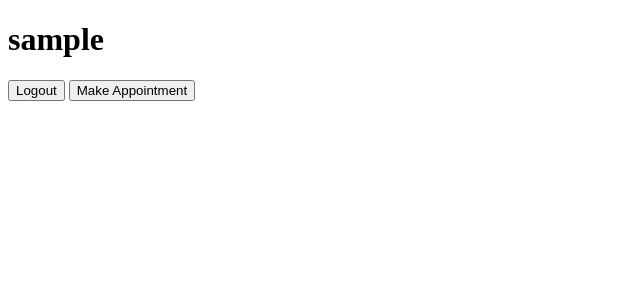
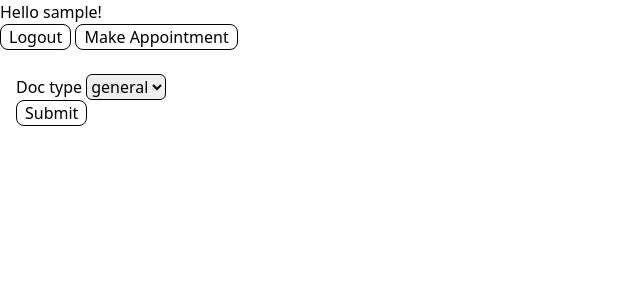
Before and after one commit to charan002/dissertation, a Flask app: page / in a window 1280 px wide. Shown: the top 300 px of the page, without its empty margins (0-640 px from the left). Run offline with Flask 3, Linux system fonts and the light colour scheme; the visitor is signed in with stand-in values (Sample User, id 1); a database or web service that is not in the repository returns one stand-in record (values such as "Sample title").

Commit message:
Code refactoring

```diff
--- a/app.py
+++ b/app.py
@@ -1,14 +1,9 @@
 from flask import Flask
-from flask import request
-from flask import render_template
-from flask import jsonify
-from flask import session
-from flask import redirect
 
-from pymongo import MongoClient
+from routes.doctorroutes import doctor_routes
 
-from validator import signup_validator
-from validator import login_validator
+from routes.userroutes import user_routes
+
 
 '''
 
@@ -16,106 +11,9 @@ To run app - flask run --debug
 
 '''
 
-cient = MongoClient()
+app = Flask(__name__)
 
-client = MongoClient('mongodb://localhost:27017/')
-db = client.projectdb
-collection = db.mycollection
+app.register_blueprint(doctor_routes, url_prefix='/doc')
+app.register_blueprint(user_routes)
 
-app = Flask(__name__)
-app.secret_key = 'veryprivatekey'
-
-def isUserAuthenticated():
-    if session.get('username') != None and collection.find_one({'username': session.get('username')}) != None:
-        return True
-    return False
-
-def identifyTypeOfUser():
-    return session.get('usertype')
-
-@app.before_request
-def isAuthenticated():
-    try:
-        if (request.path == '/login' or request.path == '/signup') and request.method == 'GET':
-            if isUserAuthenticated():
-                user_type = identifyTypeOfUser()
-                if user_type == 'user':
-                    return redirect('/')
-                elif user_type == 'doctor':
-                    return redirect('/doc/home')
-        else:
-            if (request.path != '/login' and request.path != '/signup') and not isUserAuthenticated():
-                return redirect('/login')
-    except Exception as e:
-        return jsonify({'error': f'{str(e)}'})
-
-@app.route('/')
-def home():
-    data = {
-        'username': session.get('username')
-    }
-    return render_template('home.html', data=data)
-
-@app.route('/login', methods=['GET', 'POST'])
-def user_login():
-    if request.method == 'GET':
-        try:
-            return render_template('login.html')
-        except Exception as e:
-            return jsonify({'error': f'generic error {str(e)}'})
-    elif request.method == 'POST':
-        try:
-            data = {
-                'username': request.form.get('username'),
-                'password': request.form.get('password')
-            }
-            login_validator(data)
-            user_db_data = collection.find_one({'username': data.get('username')})
-            if user_db_data != None and data.get('password') == user_db_data['password']:
-                session['username'] = data.get('username')
-                session['usertype'] = 'user'
-                print('authenticated')
-                return redirect('/')
-        except Exception as e:
-            return jsonify({'error': f'generic error {str(e)}'})
-
-@app.route('/signup', methods=['GET', 'POST'])
-def user_signup():
-    if request.method == 'GET':
-        return render_template('signup.html')
-    elif request.method == 'POST':
-        try:
-            data = {
-                'username': request.form.get('username'),
-                'firstname': request.form.get('firstname'),
-                'lastname': request.form.get('lastname'),
-                'phonenumber': request.form.get('phonenumber'),
-                'password': request.form.get('password')
-            }
-            signup_validator(data)
-            collection.insert_one(data)
-            session['username'] = request.form.get('username')
-            session['usertype'] = 'user'
-            return redirect('/')
-        except Exception as e:
-            print(e)
-            return jsonify({'error': str(e)}), 500
-
-@app.route('/logout')
-def user_logout():
-    try:
-        if(session.get('username')!= None):
-            session.pop('username')
-            session.pop('usertype')
-            return redirect('/login')
-        else:
-            return redirect('/login')
-    except:
-        return jsonify({'error':'logout error'}),500
-
-@app.route('/testmongo')
-def mongo_test():
-    documents_list = list(collection.find())
-    for doc in documents_list:
-        doc['_id'] = None
-    return jsonify(documents_list)
+app.secret_key = "veryprivatekey"
--- /dev/null
+++ b/mongoclient.py
@@ -0,0 +1,5 @@
+from pymongo import MongoClient
+
+client = MongoClient('mongodb://localhost:27017/')
+
+db = client.projectdb
--- /dev/null
+++ b/routes/userroutes.py
@@ -0,0 +1,111 @@
+from flask import Blueprint, jsonify, request, render_template, jsonify, session, redirect
+
+from validator import signup_validator, login_validator
+
+from mongoclient import db
+
+user_routes = Blueprint('user', __name__)
+
+collection = db.mycollection
+
+@user_routes.route('/test')
+def testget():
+    return jsonify({"this": "works"})
+
+
+def isUserAuthenticated():
+    if session.get('username') != None and collection.find_one({'username': session.get('username')}) != None:
+        return True
+    return False
+
+def identifyTypeOfUser():
+    return session.get('usertype')
+
+@user_routes.before_request
+def isAuthenticated():
+    try:
+        if (request.path in ['/testmongo', '/doc/test']):
+            return
+        if (request.path == '/login' or request.path == '/signup') and request.method == 'GET':
+            if isUserAuthenticated():
+                user_type = identifyTypeOfUser()
+                if user_type == 'user':
+                    return redirect('/')
+                elif user_type == 'doctor':
+                    return redirect('/doc/home')
+        else:
+            if (request.path != '/login' and request.path != '/signup') and not isUserAuthenticated():
+                return redirect('/login')
+    except Exception as e:
+        return jsonify({'error': f'{str(e)}'})
+
+@user_routes.route('/')
+def home():
+    data = {
+        'username': session.get('username')
+    }
+    return render_template('home.html', data=data)
+
+@user_routes.route('/login', methods=['GET', 'POST'])
+def user_login():
+    if request.method == 'GET':
+        try:
+            return render_template('login.html')
+        except Exception as e:
+            return jsonify({'error': f'generic error {str(e)}'})
+    elif request.method == 'POST':
+        try:
+            data = {
+                'username': request.form.get('username'),
+                'password': request.form.get('password')
+            }
+            login_validator(data)
+            user_db_data = collection.find_one({'username': data.get('username')})
+            if user_db_data != None and data.get('password') == user_db_data['password']:
+                session['username'] = data.get('username')
+                session['usertype'] = 'user'
+                print('authenticated')
+                return redirect('/')
+        except Exception as e:
+            return jsonify({'error': f'generic error {str(e)}'})
+
+@user_routes.route('/signup', methods=['GET', 'POST'])
+def user_signup():
+    if request.method == 'GET':
+        return render_template('signup.html')
+    elif request.method == 'POST':
+        try:
+            data = {
+                'username': request.form.get('username'),
+                'firstname': request.form.get('firstname'),
+                'lastname': request.form.get('lastname'),
+                'phonenumber': request.form.get('phonenumber'),
+                'password': request.form.get('password')
+            }
+            signup_validator(data)
+            collection.insert_one(data)
+            session['username'] = request.form.get('username')
+            session['usertype'] = 'user'
+            return redirect('/')
+        except Exception as e:
+            print(e)
+            return jsonify({'error': str(e)}), 500
+
+@user_routes.route('/logout')
+def user_logout():
+    try:
+        if(session.get('username')!= None):
+            session.pop('username')
+            session.pop('usertype')
+            return redirect('/login')
+        else:
+            return redirect('/login')
+    except:
+        return jsonify({'error':'logout error'}),500
+
+@user_routes.route('/testmongo')
+def mongo_test():
+    documents_list = list(collection.find())
+    for doc in documents_list:
+        doc['_id'] = None
+    return jsonify(documents_list)
--- a/static/js/app.js
+++ b/static/js/app.js
@@ -1,5 +1,5 @@
-async function logout() {
-    console.log("got here")
+const logout = async () => {
+    console.log("logging out")
     const res = await fetch('http://127.0.0.1:5000/logout')
     console.log(res)
     if (res.error) {
@@ -8,3 +8,17 @@ async function logout() {
         window.location.href = res.url
     }
 }
+
+const appointmentFormElement = document.getElementById("appointment-form")
+const makeAppointmentBtn = document.getElementById("make-appointment-btn")
+
+makeAppointmentBtn.addEventListener("click", () => {
+
+})
+
+appointmentFormElement.addEventListener("submit", (event) => {
+    event.preventDefault()
+    console.log("Submiting appointment")
+    const formData = new FormData(appointmentFormElement);
+    console.log(Object.fromEntries(formData.entries()))
+})
--- a/static/styles/output.css
+++ b/static/styles/output.css
@@ -570,6 +570,10 @@ video {
   position: relative;
 }
 
+.ml-4 {
+  margin-left: 1rem;
+}
+
 .block {
   display: block;
 }
@@ -598,6 +602,18 @@ video {
   resize: both;
 }
 
+.rounded {
+  border-radius: 0.25rem;
+}
+
+.rounded-lg {
+  border-radius: 0.5rem;
+}
+
+.rounded-md {
+  border-radius: 0.375rem;
+}
+
 .border {
   border-width: 1px;
 }
@@ -605,6 +621,11 @@ video {
 .border-black {
   --tw-border-opacity: 1;
   border-color: rgb(0 0 0 / var(--tw-border-opacity));
+}
+
+.px-2 {
+  padding-left: 0.5rem;
+  padding-right: 0.5rem;
 }
 
 .px-7 {
@@ -619,3 +640,19 @@ video {
 .outline {
   outline-style: solid;
 }
+
+.btn-primary {
+  border-radius: 0.5rem;
+  border-width: 1px;
+  --tw-border-opacity: 1;
+  border-color: rgb(0 0 0 / var(--tw-border-opacity));
+  padding-left: 0.5rem;
+  padding-right: 0.5rem;
+}
+
+.input-box {
+  border-radius: 0.375rem;
+  border-width: 1px;
+  --tw-border-opacity: 1;
+  border-color: rgb(0 0 0 / var(--tw-border-opacity));
+}
--- a/templates/home.html
+++ b/templates/home.html
@@ -5,14 +5,24 @@
     <meta charset="UTF-8">
     <meta name="viewport" content="width=device-width, initial-scale=1.0">
     <title>Document</title>
+    <link rel="stylesheet" href="{{ url_for('static', filename='styles/output.css') }}">
 </head>
 
 <body>
-    <h1> {{ data.username }} </h1>
-    <button onclick="logout()">Logout</button>
-    <button>Make Appointment</button>
-    <div id="appointment-form">
-
+    <h1>Hello {{ data.username }}! </h1>
+    <button onclick="logout()" class="btn-primary">Logout</button>
+    <button id="make-appointment-btn" class="btn-primary">Make Appointment</button>
+    <br/><br/>
+    <div>
+        <form id="appointment-form" class="ml-4">
+            <label for="doctype">Doc type</label>
+            <select class="input-box" name="doctype" type="">
+                <option value="general">general</option>
+                <option value="nuero">nuero</option>
+                <option value="diet">diet</option>
+            </select><br/>
+            <button type="submit" class="btn-primary">Submit</button>
+        </form>
     </div>
 </body>
 <script src="{{ url_for('static', filename='js/app.js' ) }}" defer ></script>
```
Also changed, not shown: routes/doctorroutes.py (added, +7 -0 lines), static/styles/style.css (+8 -0 lines), templates/doctor/login.html (added, +19 -0 lines), templates/doctor/register.html (added, +31 -0 lines), routes/__init__.py (added), 1 other file.
